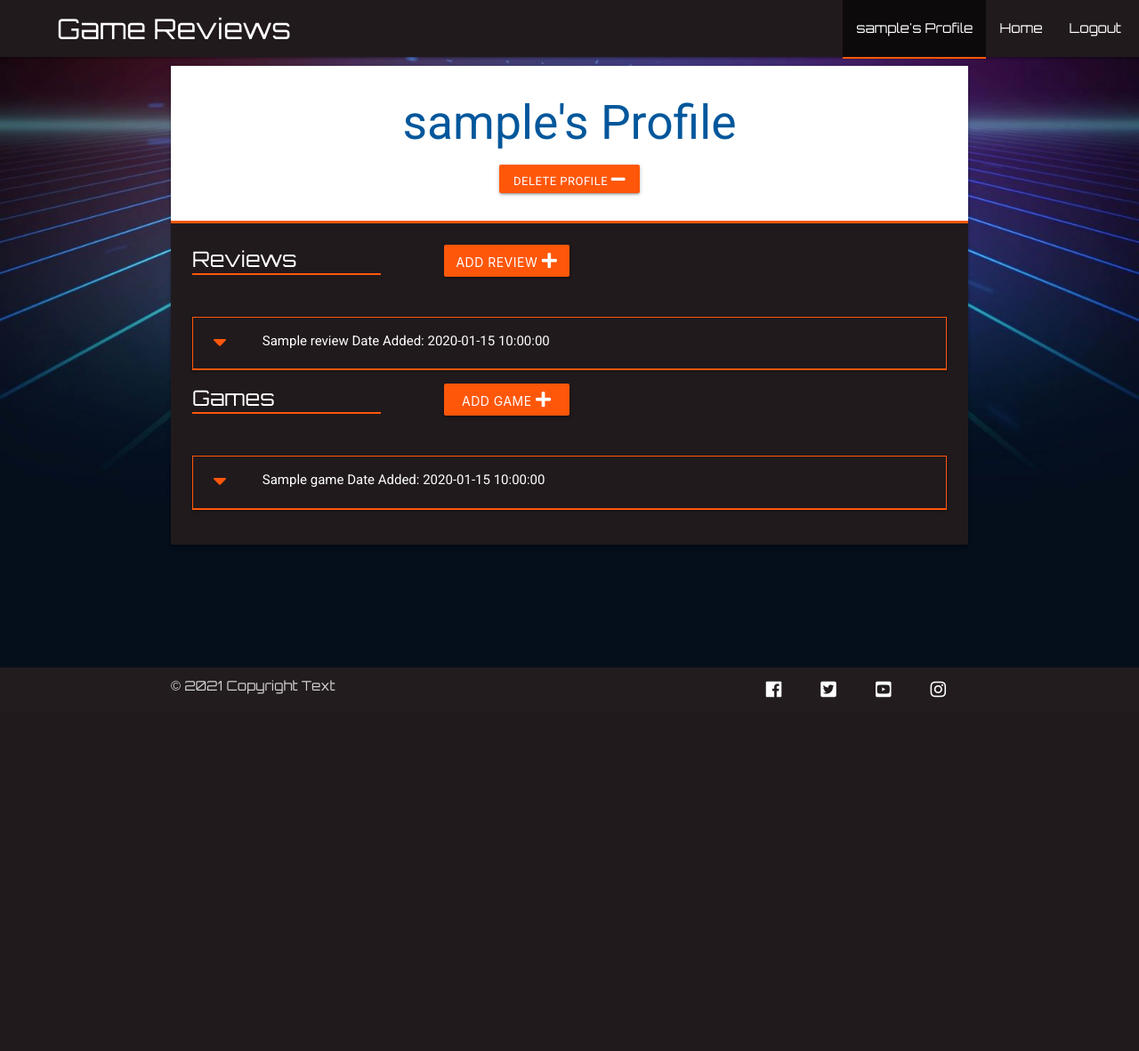
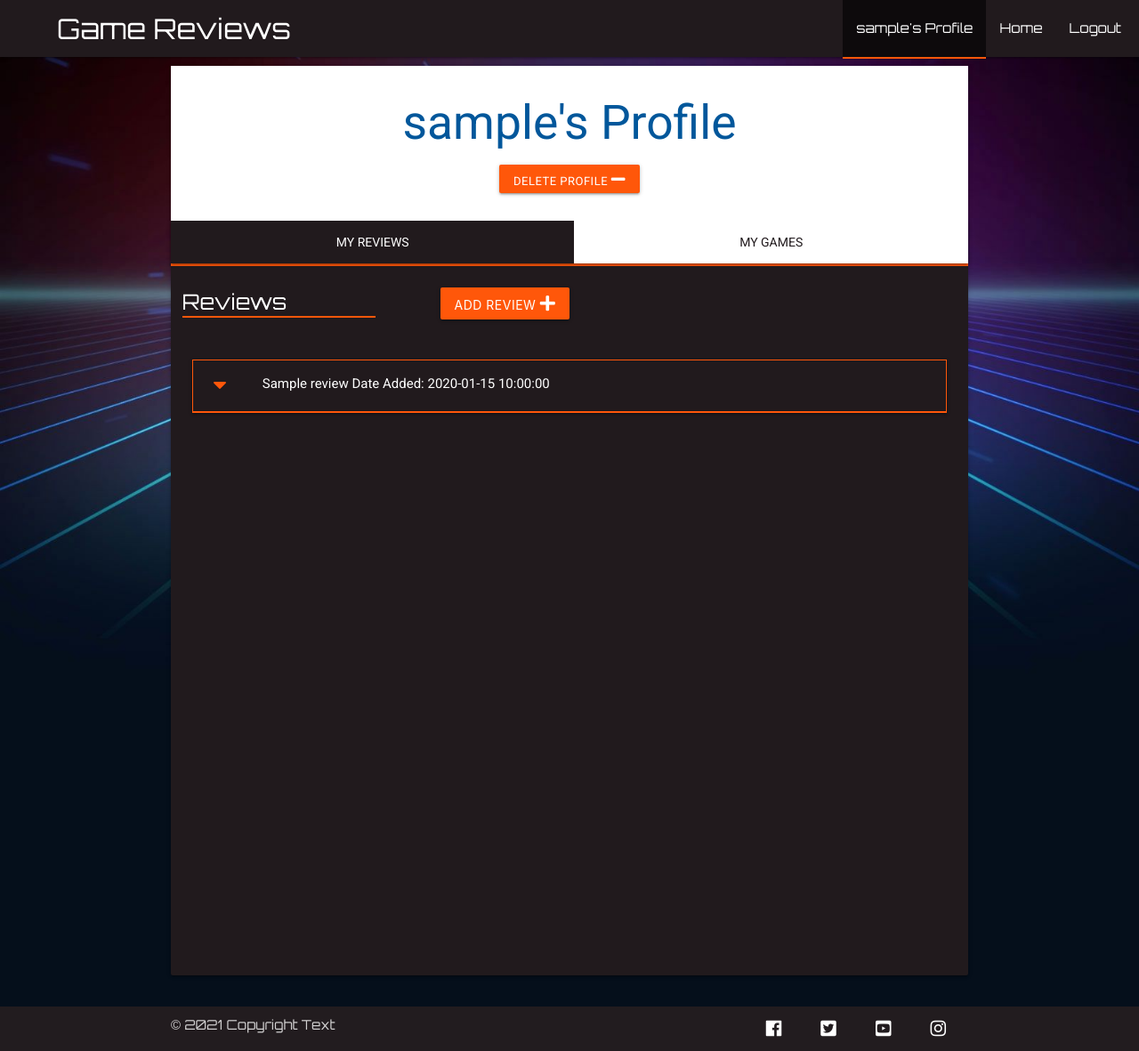
Before and after one commit to KevAndrews/Milestone_Project_3, a Flask app: a page that uses templates/base.html in a window 1280 px wide. Shown: the whole page at 89% size. Before the commit the page ends 784 px from the top, so only its background shows below. Run offline with Flask 2, Linux system fonts and the light colour scheme; the visitor is signed in with stand-in values (Sample User, id 1); a database or web service that is not in the repository returns one stand-in record (values such as "Sample title"); some libraries are stand-ins or nearby versions.

Commit message:
Add tabs and confirmation to the games and reviews

```diff
--- a/app.py
+++ b/app.py
@@ -325,6 +325,9 @@ def display_games(game_list, curr_page, per_page):
 
 
 def get_user():
+    """
+    Method returns the user in the Session
+    """
     try:
         user = session["user"]
         return user
--- a/static/css/style.css
+++ b/static/css/style.css
@@ -54,6 +54,7 @@ nav li:hover {
   border-bottom: 2px solid #FF570A;
 }
 
+/* Custom Code for inputs */
 input[type=text]:not(.browser-default):focus:not([readonly]),
 input[type=password]:not(.browser-default):focus:not([readonly]),
 input.valid[type=password]:not(.browser-default),
@@ -62,6 +63,7 @@ textarea.materialize-textarea:focus:not([readonly]) {
   border-bottom: 1px solid #FF570A;
   box-shadow: 0 1px 0 0 #f44336;
 }
+
 
 input[type=text]:not(.browser-default):focus:not([readonly])+label,
 input[type=password]:not(.browser-default):focus:not([readonly])+label,
@@ -84,12 +86,30 @@ input[type=file]::file-selector-button {
   color: white;
 }
 
-
 input[type=file]::file-selector-button:hover {
   background-color: #211a1dff;
   border: 2px solid #211a1dff;
 }
 
+/* Custom Code for Tabs*/
+.tabs .tab a:hover, .tabs .tab a.active {
+  background-color: #211a1dff;
+  color: white;
+}
+
+.tabs .tab a:focus, .tabs .tab a:focus.active {
+  background-color: #211a1dff;
+  color: white;
+  border: 0;
+}
+
+.tabs .tab a {
+  color: #211a1dff;
+}
+
+.tabs .indicator {
+  background-color: #211a1dff;
+}
 
 /* Custom Code for the Title text container */
 .title {
@@ -183,6 +203,10 @@ nav .brand-logo {
 
 .activator {
   cursor: pointer;
+}
+
+.expand {
+ height: 100vh;
 }
 
 /* Style for Social links taken from https://www.w3schools.com/css/css_inline-block.asp */
--- a/static/js/script.js
+++ b/static/js/script.js
@@ -3,12 +3,13 @@ $(document).ready(function(){
     setTimeout(function() {
         $('.alert').fadeOut('slow');
     }, 2000);
+    /* Code for materializecss tab */
+    $('.tabs').tabs();
 
     /* Code from Flask Project */
     $('input#input_text, textarea#textarea2').characterCounter();
     $('.sidenav').sidenav();
     $(".collapsible").collapsible();
-    $(".tooltipped").tooltip();
     $("select").formSelect();
     $(".datepicker").datepicker({
         format: "dd mmmm, yyyy",
--- a/templates/base.html
+++ b/templates/base.html
@@ -100,7 +100,8 @@
     <script src="{{ url_for('static', filename='js/script.js') }}"></script>
     <script>
         $(document).ready(function () {
-        $("#{{request.endpoint}}").parent().addClass("active-link"); })
+            $("#{{request.endpoint}}").parent().addClass("active-link");
+        })
     </script>
 </body>
 
--- a/templates/profile.html
+++ b/templates/profile.html
@@ -10,7 +10,12 @@
           <a href="{{ url_for('delete_user', username=username) }}" class="btn-small">Delete Profile <i class="fas fa-minus"></i></a>
         </h2>
       </div>
-      <div class="card-content">
+      <ul class="tabs tabs-fixed-width tab-demo z-depth-1">
+        <li class="tab"><a class="active" href="#reviews">My Reviews</a></li>
+        <li class="tab"><a href="#games">My Games</a></li>
+      </ul>
+      <div class="card-content expand">
+        <div id="reviews" class="col s12">
           <div class="row">
             <span class="col card-title white-text underline">
               Reviews
@@ -34,7 +39,7 @@
                   </div>
                   <div class="col s3 m5">
                     {% if session.user|lower == review.created_by|lower %}
-                    <a href="{{ url_for('delete_review', review_id=review._id) }}" class="btn-small right">Delete</a>
+                      <a href="{{ url_for('delete_review', review_id=review._id) }}" class="btn-small right" onclick="return confirm('Are you sure you want to delete this item?');">Delete</a>
                       <a href="{{ url_for('edit_review', review_id=review._id) }}" class="btn-small right">Edit</a>
                     {% endif %}
                   </div>
@@ -56,6 +61,8 @@
               </a>
             </div>
           {% endif %}
+        </div>
+        <div id="games" class="col s12">
           <div class="row">
             <span class="col card-title white-text underline">
               Games
@@ -79,7 +86,7 @@
                   </div>
                   <div class="col s3 m5">
                     {% if session.user|lower == game.created_by|lower %}
-                    <a href="{{ url_for('delete_game', game_id=game._id) }}" class="btn-small right">Delete</a>
+                      <a href="{{ url_for('delete_game', game_id=game._id) }}" class="btn-small right" onclick="return confirm('Are you sure you want to delete this item?');">Delete</a>
                       <a href="{{ url_for('edit_game', game_id=game._id) }}" class="btn-small right">Edit</a>
                     {% endif %}
                   </div>
@@ -104,5 +111,5 @@
         </div>
       </div>
     </div>
-
+  </div>
 {% endblock %}
```
Lines whose indentation alone changed are shown as unchanged.
